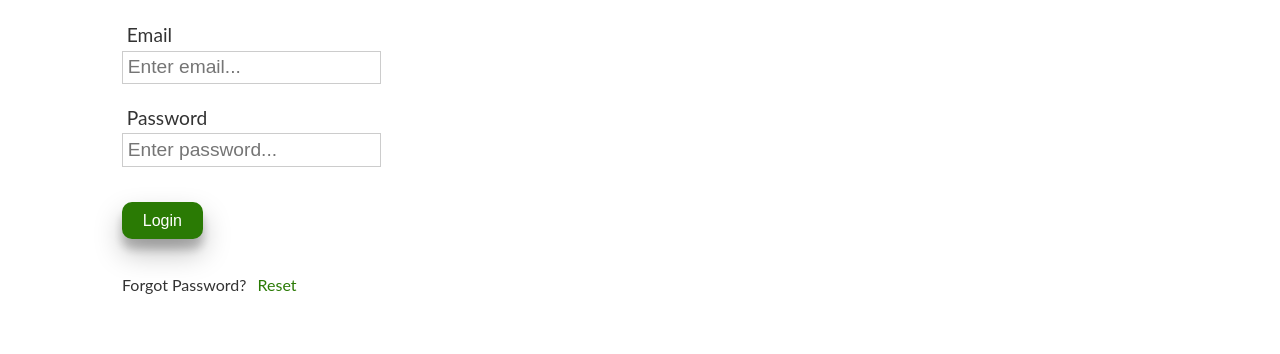
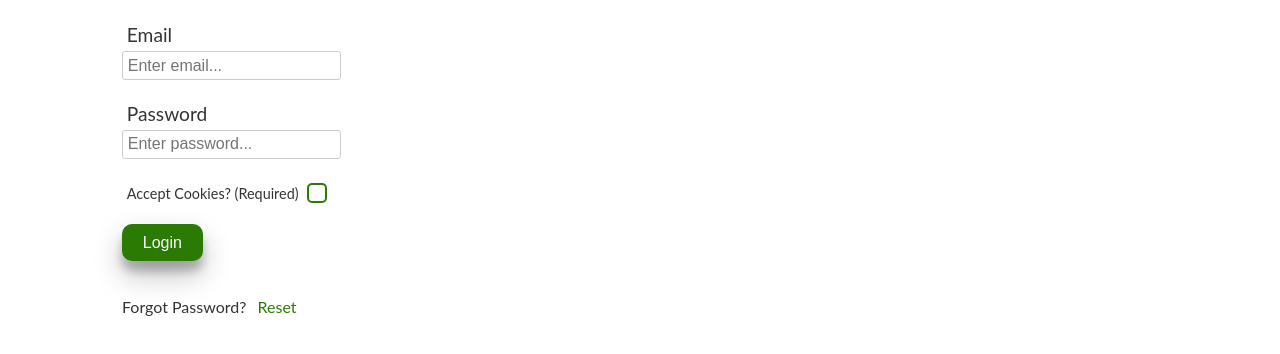
Before and after one commit to Greenpaulo/qa-test-app, a React app in the folder client/: page /login in a window 1280 px wide. Shown: the part 192-546 px from the top of the page. Built offline with nearby package versions, Linux system fonts and the light colour scheme.

Commit message:
Added accept cookies checkbox

```diff
--- a/client/src/components/Login.js
+++ b/client/src/components/Login.js
@@ -37,6 +37,25 @@ class Login extends Component {
           <label htmlFor="password">Password</label><br />
           <input type="text" name="password" placeholder="Enter password..." id="password" required />
         </div>
+
+        {/* <div class="card"> */}
+          {/* <div class="checkbox-container"> */}
+            {/* <label class="checkbox-label">
+                <input type="checkbox" />
+                <span class="checkbox-custom rectangular"></span>
+            </label> */}
+          {/* </div> */}
+        {/* </div> */}
+
+
+        <div className="animated fadeIn delay-custom1">
+          <label htmlFor="cookies" id="cookies-label">Accept Cookies? (Required)</label>
+          {/* <input type="checkbox" name="cookies" id="cookies" /> */}
+          <label class="checkbox-label">
+              <input type="checkbox" />
+              <span class="checkbox-custom rectangular"></span>
+          </label>
+        </div>
         <button type="submit" className="btn btn-primary shadow animated fadeIn delay-custom1" id="sign-up-btn" href="#" >Login</button>
         <p className="lead-small my-1 animated fadeIn delay-custom1">Forgot Password? <a className="text-primary animated-link" href="#" id="login-link">Reset</a></p>
       </form>
--- /dev/null
+++ b/client/src/css/scss/_checkbox.scss
@@ -0,0 +1,118 @@
+/* Styling Checkbox Starts */
+.checkbox-label {
+    display: inline-block;
+    position: relative;
+    margin-left: 0.2rem;
+    cursor: pointer;
+    font-size: 22px;
+    line-height: 24px;
+    height: 15px;
+    width: 24px;
+    clear: both;
+}
+
+.checkbox-label input {
+    position: absolute;
+    opacity: 0;
+    cursor: pointer;
+}
+
+.checkbox-label .checkbox-custom {
+    position: absolute;
+    top: 0px;
+    left: 0px;
+    height: 20px;
+    width: 20px;
+    background-color: transparent;
+    border-radius: 5px;
+    transition: all 0.3s ease-out;
+    -webkit-transition: all 0.3s ease-out;
+    -moz-transition: all 0.3s ease-out;
+    -ms-transition: all 0.3s ease-out;
+    -o-transition: all 0.3s ease-out;
+    border: 2px solid #2A7A05;
+}
+
+
+.checkbox-label input:checked ~ .checkbox-custom {
+    background-color: #2A7A05;
+    border-radius: 5px;
+    -webkit-transform: rotate(0deg) scale(1);
+    -ms-transform: rotate(0deg) scale(1);
+    transform: rotate(0deg) scale(1);
+    opacity:1;
+    border: 2px solid #FFFFFF;
+}
+
+
+.checkbox-label .checkbox-custom::after {
+    position: absolute;
+    content: "";
+    left: 12px;
+    top: 12px;
+    height: 0px;
+    width: 0px;
+    border-radius: 5px;
+    border: solid #FFF;
+    border-width: 0 3px 3px 0;
+    -webkit-transform: rotate(0deg) scale(0);
+    -ms-transform: rotate(0deg) scale(0);
+    transform: rotate(0deg) scale(0);
+    opacity:1;
+    transition: all 0.3s ease-out;
+    -webkit-transition: all 0.3s ease-out;
+    -moz-transition: all 0.3s ease-out;
+    -ms-transition: all 0.3s ease-out;
+    -o-transition: all 0.3s ease-out;
+}
+
+
+.checkbox-label input:checked ~ .checkbox-custom::after {
+  -webkit-transform: rotate(45deg) scale(0.8);
+  -ms-transform: rotate(45deg) scale(0.8);
+  transform: rotate(45deg) scale(0.8);
+  opacity:1;
+  left: 6px;
+  top: 1px;
+  width: 3px;
+  height: 11px;
+  border: solid #FFF;
+  border-width: 0 2px 2px 0;
+  background-color: transparent;
+  border-radius: 0;
+}
+
+
+
+/* For Ripple Effect */
+.checkbox-label .checkbox-custom::before {
+    position: absolute;
+    content: "";
+    left: 10px;
+    top: 10px;
+    width: 0px;
+    height: 0px;
+    border-radius: 5px;
+    border: 2px solid #2A7A05;
+    -webkit-transform: scale(0);
+    -ms-transform: scale(0);
+    transform: scale(0);
+}
+
+.checkbox-label input:checked ~ .checkbox-custom::before {
+    left: -3px;
+    top: -3px;
+    width: 24px;
+    height: 24px;
+    border-radius: 5px;
+    -webkit-transform: scale(3);
+    -ms-transform: scale(3);
+    transform: scale(3);
+    opacity:0;
+    z-index: 999;
+    transition: all 0.3s ease-out;
+    -webkit-transition: all 0.3s ease-out;
+    -moz-transition: all 0.3s ease-out;
+    -ms-transition: all 0.3s ease-out;
+    -o-transition: all 0.3s ease-out;
+}
--- a/client/src/css/scss/_form.scss
+++ b/client/src/css/scss/_form.scss
@@ -22,6 +22,10 @@
   label {
     padding: 0.3rem;
     font-size: 1.2rem;
+
+    &[for="cookies"] {
+      font-size: 0.9rem;
+    }
   }
 
   textarea {
@@ -30,4 +34,8 @@
     border: 1px solid #ccc;
   }
 
+  input[type="checkbox"] {
+
+  }
+
 }
--- a/client/src/css/scss/style.scss
+++ b/client/src/css/scss/style.scss
@@ -3,6 +3,7 @@
 @import 'form';
 @import 'dropdown';
 @import 'animations';
+@import 'checkbox';
 
 
 // Resets
```
Also changed, not shown: client/src/css/style.min.css, qa-test-app/client/src/css/style.min.css (deleted), 2 other files.
